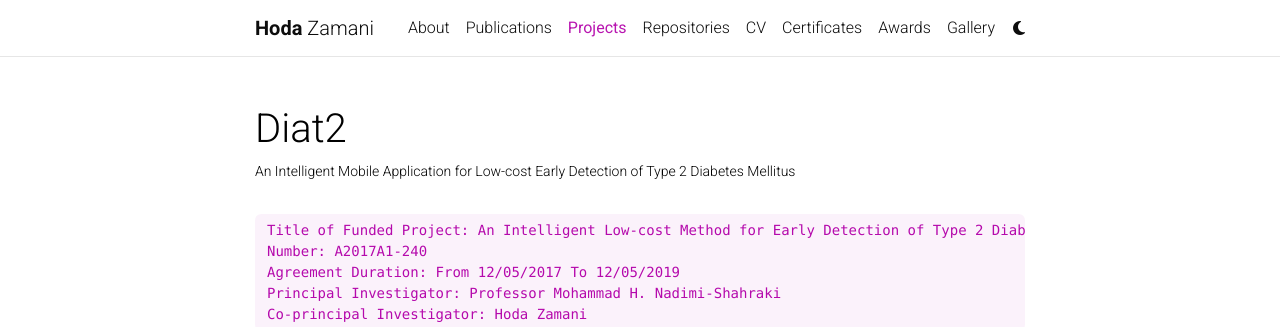
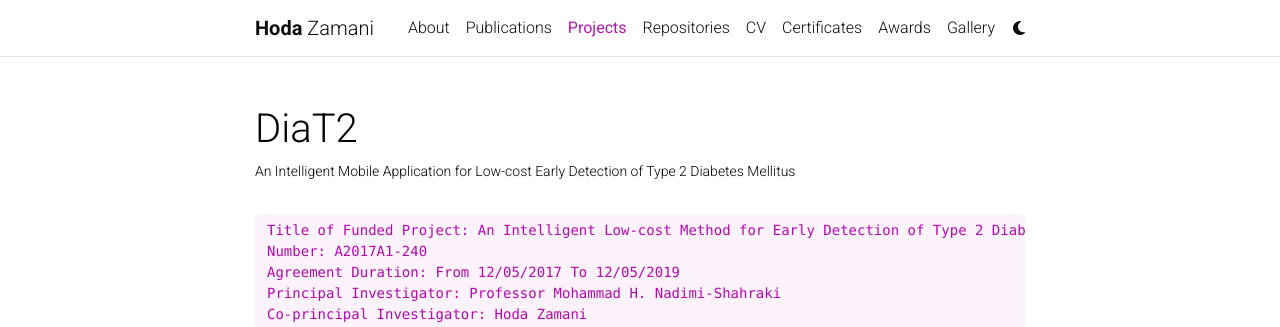
Before and after one commit to HodaZamani/HodaZamani.github.io, a Jekyll site: the page built from _projects/1_project.md, in a window 1280 px wide and 900 px high. Shown: the top 327 px of the window. Built offline with Jekyll 4.4.1, drawn with Linux system fonts in a browser that asks for light colours; comment, search, counter and statistics services are not loaded; a style sheet for code colours, icons or effects is not loaded.

Commit message:
Update page.html

```diff
--- a/_layouts/page.html
+++ b/_layouts/page.html
@@ -5,7 +5,7 @@
 <div class="post">
 
   <header class="post-header">
-    <h1 class="page-title">{{ page.title | capitalize }}</h1>
+    <h1 class="page-title">{{ page.title }}</h1>
     <p class="post-description">{{ page.description }}</p>
   </header>
 
```
